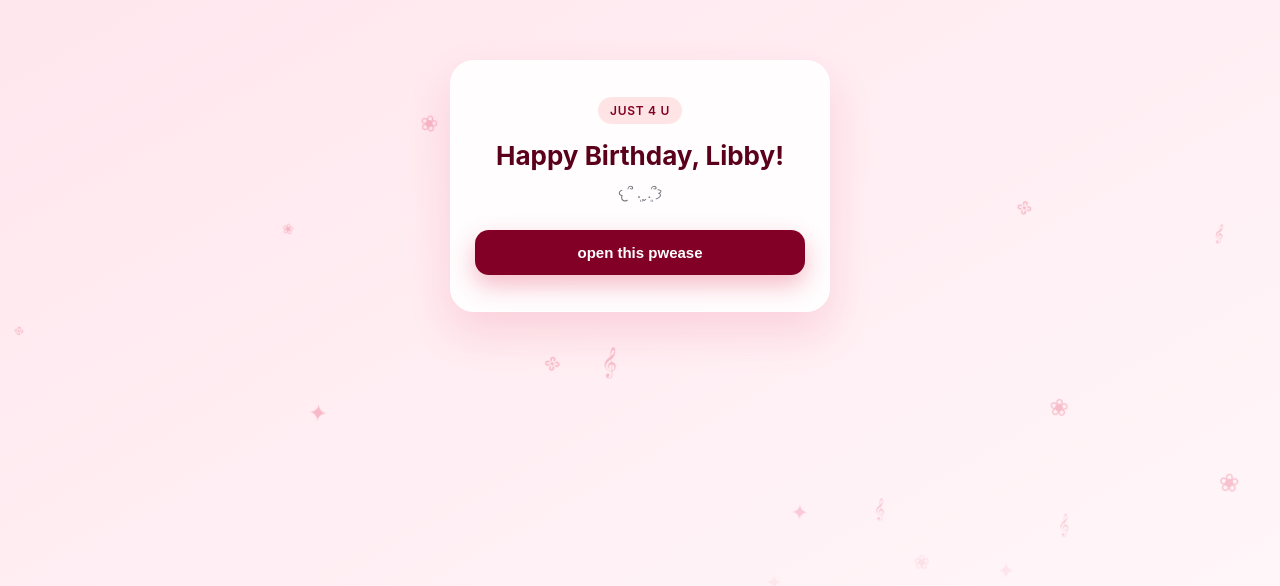
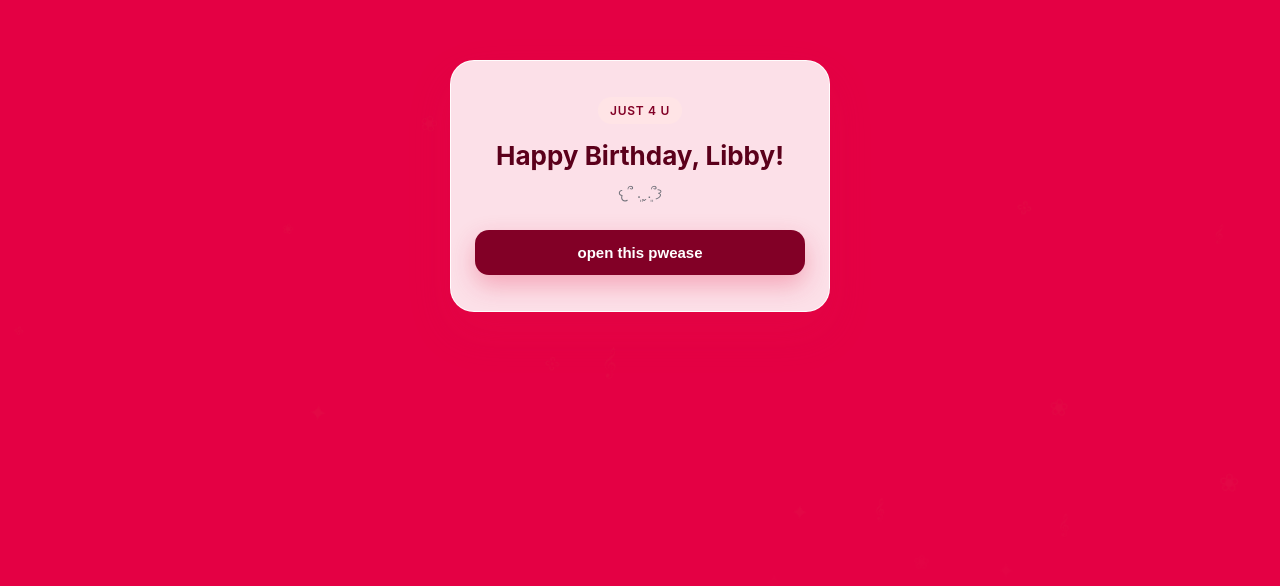
Before and after one commit to debbymariaa/happybirthdaylibbycantik, a plain HTML site: page index.html in a window 1280 px wide. Shown: the part 214-800 px from the top of the page. Drawn offline with Linux system fonts and the light colour scheme.

Commit message:
Update index.html

```diff
--- a/index.html
+++ b/index.html
@@ -6,8 +6,8 @@
   <title>Selamat Ulang Tahun, Libby</title>
   <style>
     :root {
-      --bg-start: #ffe4ec;
-      --bg-end: #fff6f9;
+      --bg-start: #e40044;
+      --bg-end: #e40044;
       --card-bg: #ffffff;
       --accent: #820026;
       --accent-hover: #5b001b;
```
